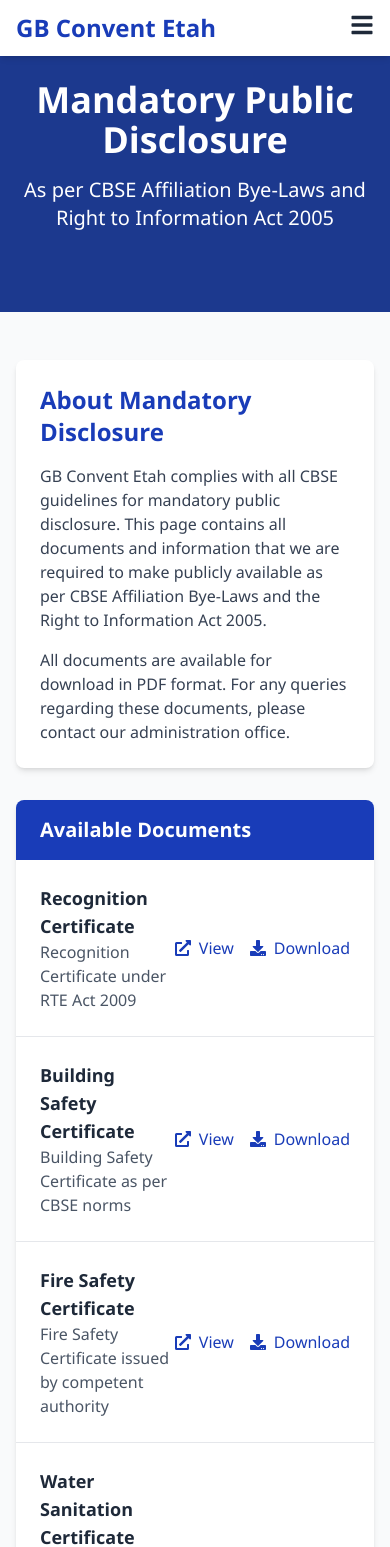
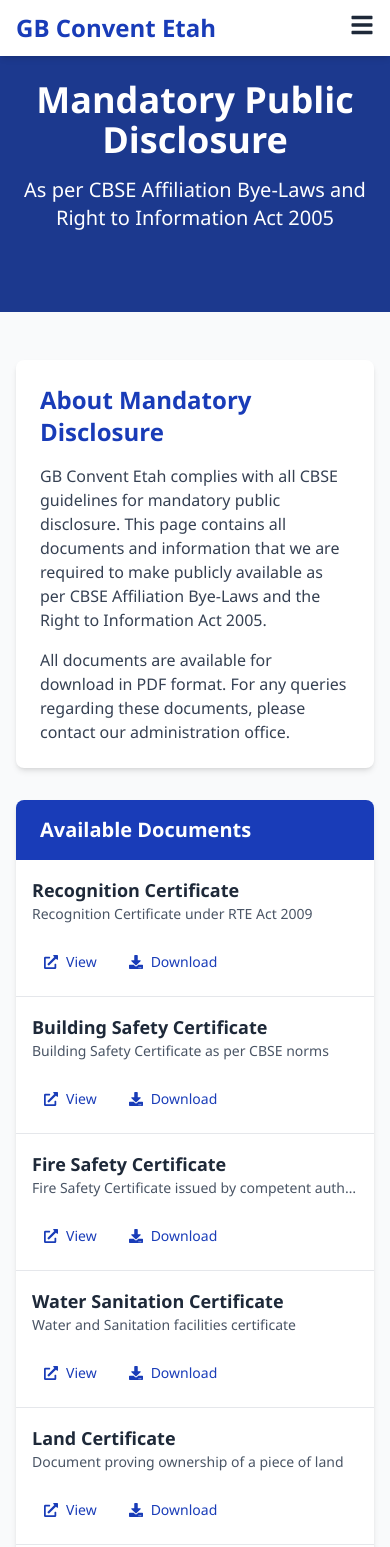
Before and after one commit to gbconvent/gbc-website, a React (Vite) app: page /mandatory-disclosure in a window 390 px wide. Shown: the top 1547 px of the page. Built offline with nearby package versions, Linux system fonts and the light colour scheme.

Commit message:
made disclosure page buttons responsive for mobile

```diff
--- a/src/pages/MandatoryDisclosure.tsx
+++ b/src/pages/MandatoryDisclosure.tsx
@@ -1,6 +1,6 @@
 import Header from '../components/Header';
 import Footer from '../components/Footer';
-import { FaExternalLinkAlt, FaDownload} from 'react-icons/fa';
+import { FaExternalLinkAlt, FaDownload } from 'react-icons/fa';
 
 const MandatoryDisclosure = () => {
   const documents = [
@@ -72,17 +72,14 @@
     // }
   ];
 
-  // Function to handle download
+  // Handle download
   const handleDownload = (filePath: string, title: string) => {
-    // In a real app, this would download the actual file
-    // For demo purposes, we'll simulate it
     const link = document.createElement('a');
     link.href = filePath;
     link.download = `${title.replace(/\s+/g, '-').toLowerCase()}.pdf`;
     document.body.appendChild(link);
     link.click();
     document.body.removeChild(link);
-
   };
 
   // Handle view (opens in new tab)
@@ -125,15 +122,20 @@
 
             <div className="divide-y divide-gray-200">
               {documents.map((doc) => (
-                <div key={doc.id} className="p-6 hover:bg-gray-50 transition-colors flex justify-between items-center">
-                  <div className="flex-1">
-                    <h3 className="text-lg font-semibold text-gray-800">{doc.title}</h3>
-                    <p className="text-gray-600">{doc.description}</p>
+                <div key={doc.id} className="p-4 md:p-6 hover:bg-gray-50 transition-colors">
+                  <div className="flex flex-col md:flex-row md:items-center justify-between gap-3">
+                    <div className="flex-1 min-w-0"> {/* Added min-w-0 to prevent text overflow */}
+                      <h3 className="text-lg font-semibold text-gray-800 truncate">{doc.title}</h3>
+                      <p className="text-gray-600 text-sm md:text-base truncate">{doc.description}</p>
                     </div>
-                  <div className="flex space-x-4">
+                    <div className="flex flex-row gap-2 md:gap-3 mt-2 md:mt-0 flex-shrink-0">
                       <button
                         onClick={() => handleView(doc.file)}
-                      className="flex items-center text-blue-800 hover:text-blue-600 transition-colors"
+                        className="flex items-center justify-center
+                            text-blue-800 hover:text-blue-600 transition-colors
+                            px-3 py-2
+                            hover:bg-blue-50 whitespace-nowrap
+                            text-sm md:text-base"
                         aria-label={`View ${doc.title}`}
                       >
                         <FaExternalLinkAlt className="mr-2" />
@@ -141,12 +143,17 @@
                       </button>
                       <button
                         onClick={() => handleDownload(doc.file, doc.title)}
-                      className="flex items-center text-blue-800 hover:text-blue-600 transition-colors"
+                        className="flex items-center justify-center
+                            text-blue-800 hover:text-blue-600 transition-colors
+                            px-3 py-2
+                            hover:bg-blue-50 whitespace-nowrap
+                            text-sm md:text-base"
                         aria-label={`Download ${doc.title}`}
                       >
                         <FaDownload className="mr-2" />
                         <span>Download</span>
                       </button>
+                    </div>
                   </div>
                 </div>
               ))}
```
Lines whose indentation alone changed are shown as unchanged.
